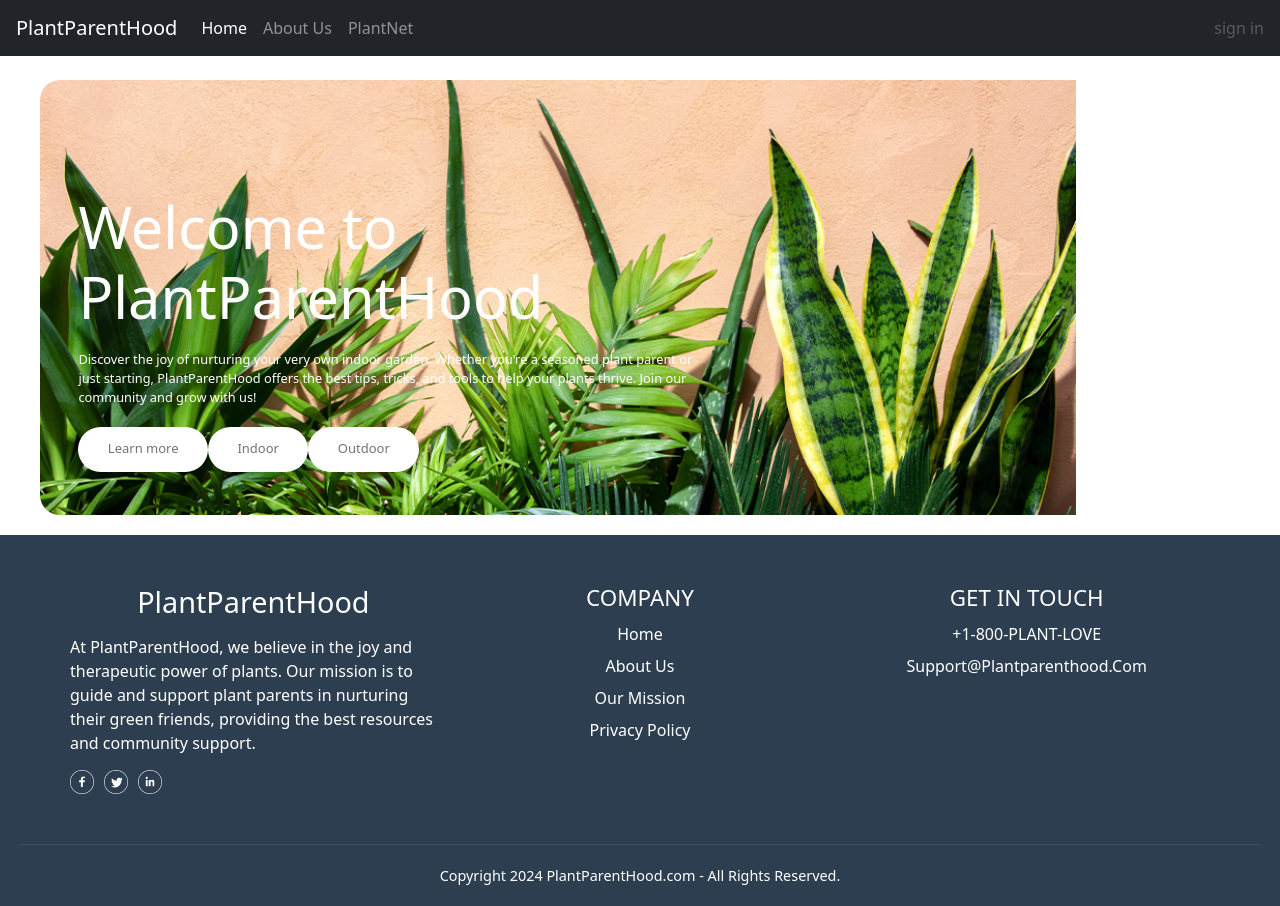
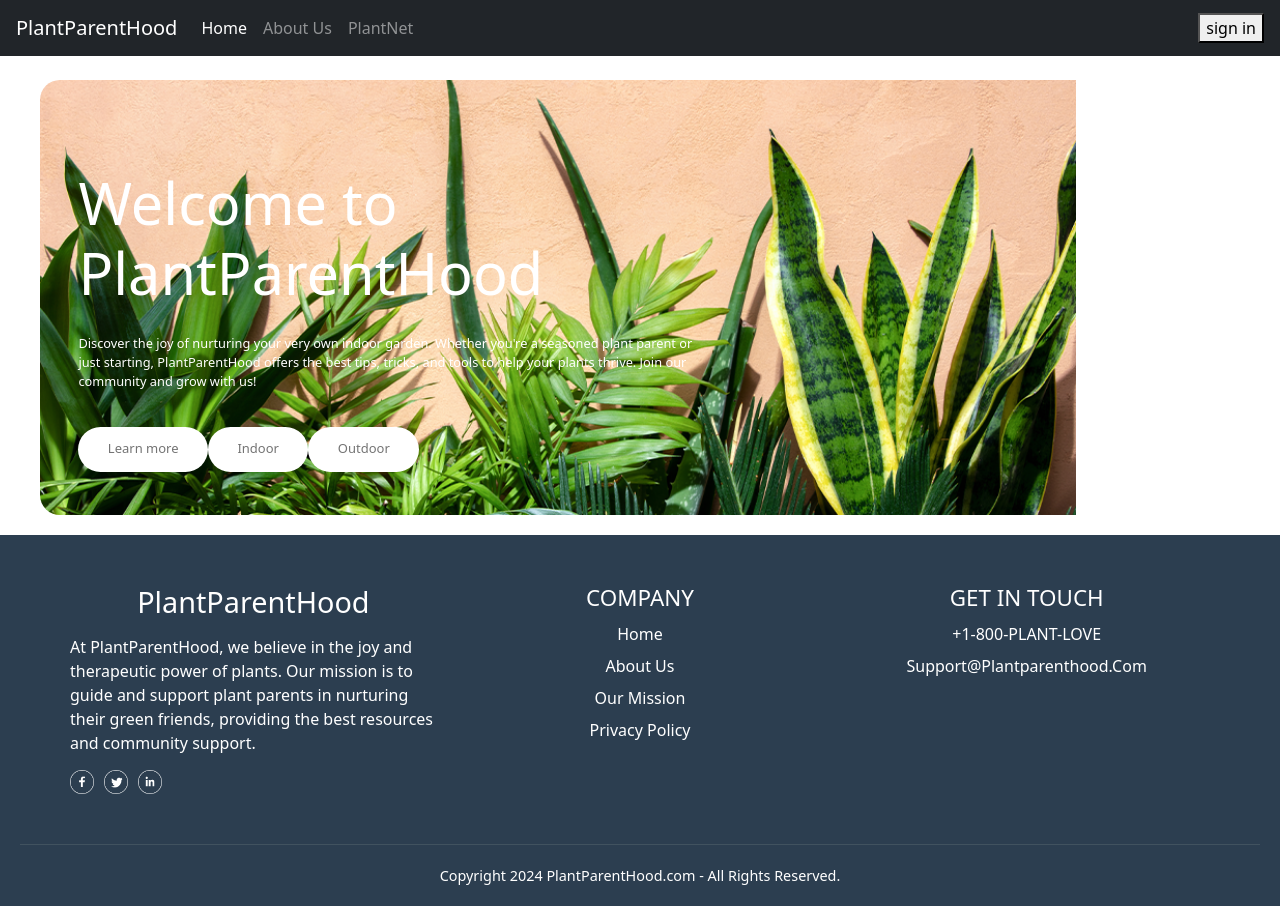
Before and after one commit to karapk/PlantParenthood, a Next.js app in the folder starter-template/: page / in a window 1280 px wide. Built offline with nearby package versions, Linux system fonts and the light colour scheme.

Commit message:
Removed Tailwind
Uninstalled tailwind so the rest of the bootstrap formatting would apply

```diff
--- a/starter-template/package.json
+++ b/starter-template/package.json
@@ -28,8 +28,7 @@
     "eslint": "^8",
     "eslint-config-next": "14.2.4",
     "postcss": "^8.4.41",
-    "prisma": "5.16.1",
-    "tailwindcss": "^3.4.10"
+    "prisma": "5.16.1"
   },
   "prisma": {
     "seed": "node ./prisma/seed.js"
--- a/starter-template/postcss.config.js
+++ b/starter-template/postcss.config.js
@@ -1,6 +1,5 @@
 module.exports = {
   plugins: {
-    tailwindcss: {},
     autoprefixer: {},
   },
 }
--- a/starter-template/tailwind.config.js
+++ /dev/null
@@ -1,14 +0,0 @@
-/** @type {import('tailwindcss').Config} */
-module.exports = {
-  content: [ "./app/**/*.{js,ts,jsx,tsx,mdx}",
-    "./pages/**/*.{js,ts,jsx,tsx,mdx}",
-    "./components/**/*.{js,ts,jsx,tsx,mdx}",
-
-    // Or if using `src` directory:
-    // "./src/**/*.{js,ts,jsx,tsx,mdx}"
-    ],
-  theme: {
-    extend: {},
-  },
-  plugins: [],
-}
```
Also changed, not shown: starter-template/src/styles/globals.css (+2 -6 lines), 1 other file (tests, documents, lock files or other folders).
